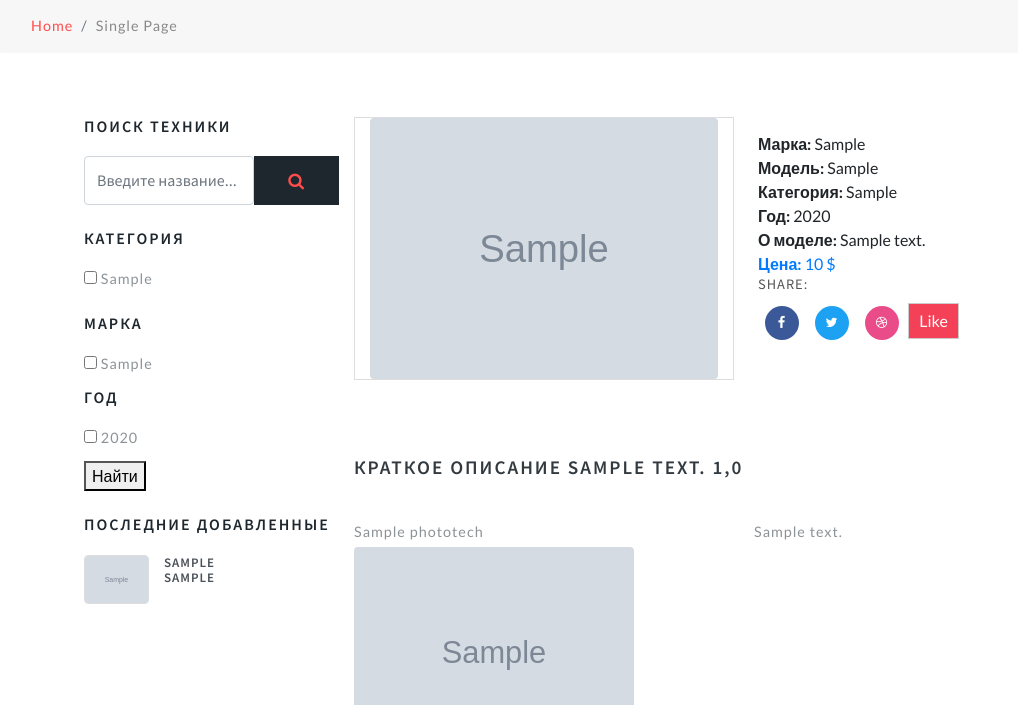
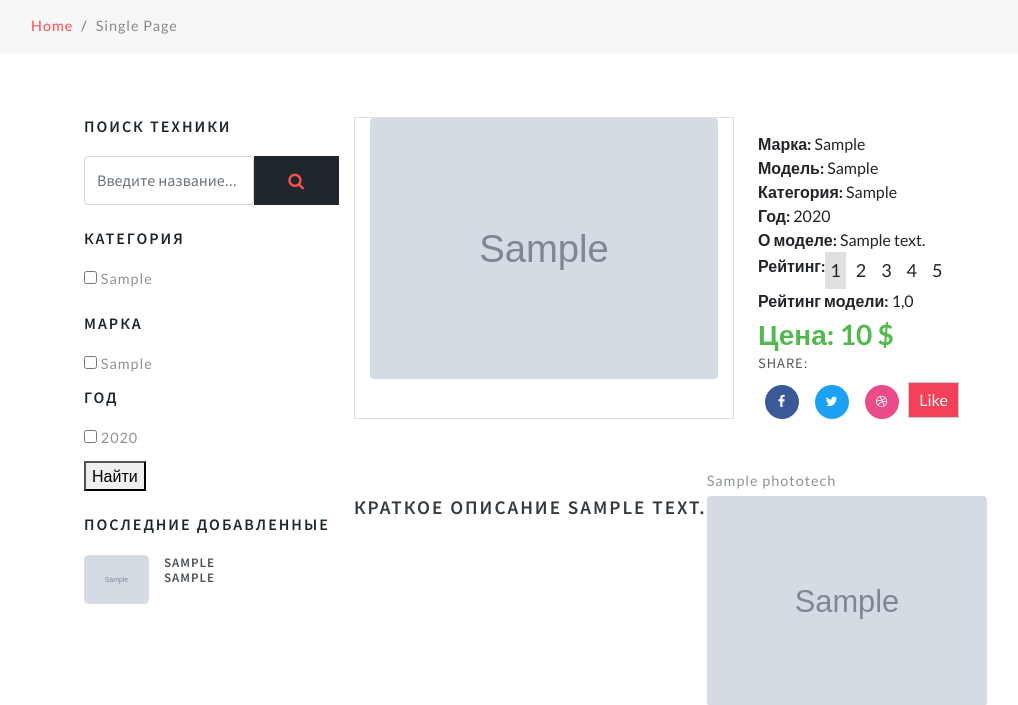
Before and after one commit to Sagayakov/technics_site, a Django app: a page that uses website/technics/templates/technics/technics_detail.html in a window 1280 px wide. Shown: the part 641-1346 px from the top of the page, without its empty margins (1-1019 px from the left). Run offline with Django 4.2, Linux system fonts and the light colour scheme; a user stored in the database is signed in; tables that the repository leaves empty hold one stand-in row (values such as "Sample post"); grey boxes marked "Sample" are stand-in pictures; some libraries are stand-ins or nearby versions.

Commit message:
Добавлен вывод и установка рейтинга на объект

```diff
--- a/website/technics/templates/technics/technics_detail.html
+++ b/website/technics/templates/technics/technics_detail.html
@@ -40,24 +40,49 @@
                             <span><b>О моделе:</b> {{ technic.small_description }} </span>
                         </li>
                         <li style="list-style: none">
-                            <a href="#"><b>Цена:</b>
+                            {% if user.is_authenticated %}
+                                <form id="ratingForm" action="{% url 'add_rating_url' technic.pk %}" method="post">
+                                {% csrf_token %}
+                                  <label for="rating"><b>Рейтинг:</b></label>
+                                    {% get_user_rating technic.id as technic_rating %}
+
+                                    <span class="ratingButton {% if technic_rating == 1 %} selected {% endif %}"
+                                          onclick="submitForm(1)">1</span>
+                                    <span class="ratingButton {% if technic_rating == 2 %} selected {% endif %}"
+                                          onclick="submitForm(2)">2</span>
+                                    <span class="ratingButton {% if technic_rating == 3 %} selected {% endif %}"
+                                          onclick="submitForm(3)">3</span>
+                                    <span class="ratingButton {% if technic_rating == 4 %} selected {% endif %}"
+                                          onclick="submitForm(4)">4</span>
+                                    <span class="ratingButton {% if technic_rating == 5 %} selected {% endif %}"
+                                          onclick="submitForm(5)">5</span>
+                                  <input type="hidden" name="rating" id="selectedRating" value="">
+                                </form>
+
+                                <script>
+                                  function submitForm(rating) {
+                                    const selectedRatingInput = document.getElementById("selectedRating");
+
+                                    selectedRatingInput.value = rating; // Устанавливаем выбранное значение рейтинга в скрытое поле input
+
+                                    // Автоматически отправляем форму
+                                    const form = document.getElementById("ratingForm");
+                                    form.submit();
+                                  }
+                                </script>
+                            {% else %}
+                                <label for="rating"><b>Рейтинг:</b></label>
+                                зайдите под свои логином
+                            {% endif %}
+                        </li>
+                        <li style="list-style: none">
+                            {% get_tech_rating technic.id as technic_rating %}
+                            <span><b>Рейтинг модели:</b> {{ technic_rating }}</span>
+                        </li>
+                        <li style="list-style: none" class="price-item">
+                            <b>Цена:</b>
                                 {{ technic.price }} $
-<!--                                Шаблоны для вывода рейтинга-->
-<!--                                <span class="fa fa-star" aria-hidden="true"&ndash;&gt;-->
-<!--                                      style="outline: none; cursor: inherit;"></span>-->
-<!--                                <span class="fa fa-star" aria-hidden="true"-->
-<!--                                      style="outline: none; cursor: inherit;"></span>-->
-<!--                                <span class="fa fa-star" aria-hidden="true"-->
-<!--                                      style="outline: none; cursor: inherit;"></span>-->
-<!--                                <span class="fa fa-star" aria-hidden="true"-->
-<!--                                      style="outline: none; cursor: inherit;"></span>-->
-<!--                                <span class="fa fa-star" aria-hidden="true"-->
-<!--                                      style="outline: none; cursor: inherit;"></span>-->
-<!--                                <span class="fa fa-star" aria-hidden="true"-->
-<!--                                      style="outline: none; cursor: inherit;"></span>-->
-<!--                                <span class="editContent"-->
-<!--                                      style="outline: none; cursor: inherit;">5.0</span>-->
-                            </a>
+
                         </li>
                     </ul>
                         <div class="share-desc">
@@ -90,7 +115,7 @@
                                     {% if user.is_authenticated %}
                                         {% get_user_like technic.id as technic_like %}
                                         <li style="list-style: none">
-                                            <form method="post" action="{% url 'add_ratings_url' technic.id %}">
+                                            <form method="post" action="{% url 'add_like_url' technic.id %}">
                                                 {% csrf_token %}
                                                 <input type="hidden" name="additional_data" value="your_additional_data_here">
                                                 <button type="submit" class="like-button {% if technic_like %}liked{% endif %}">Like</button>
@@ -111,8 +136,6 @@
 
                 <h3 class="shop-sing editContent" style="outline: none; cursor: inherit;">
                     Краткое описание {{ technic.small_description }}
-                    {% get_tech_rating technic.id as technic_rating %}
-                    {{ technic_rating }}
                 </h3>
                 <p>
                     {% for photo in technic.phototech_set.all %}
@@ -122,6 +145,11 @@
                     {% endfor %}
                 </p>
                 <p class="editContent" style="outline: none; cursor: inherit;">
+<!--                    для отладки рейтинга-->
+<!--                    {% for user_tech_relation in technic.usertechrelation_set.all %}-->
+<!--                      {{ user_tech_relation.user }}: {{ user_tech_relation.rating }}-->
+<!--                    {% endfor %}-->
+
                     {{ technic.description|safe }}
                 </p>
                 <!--                        видео-->
```
